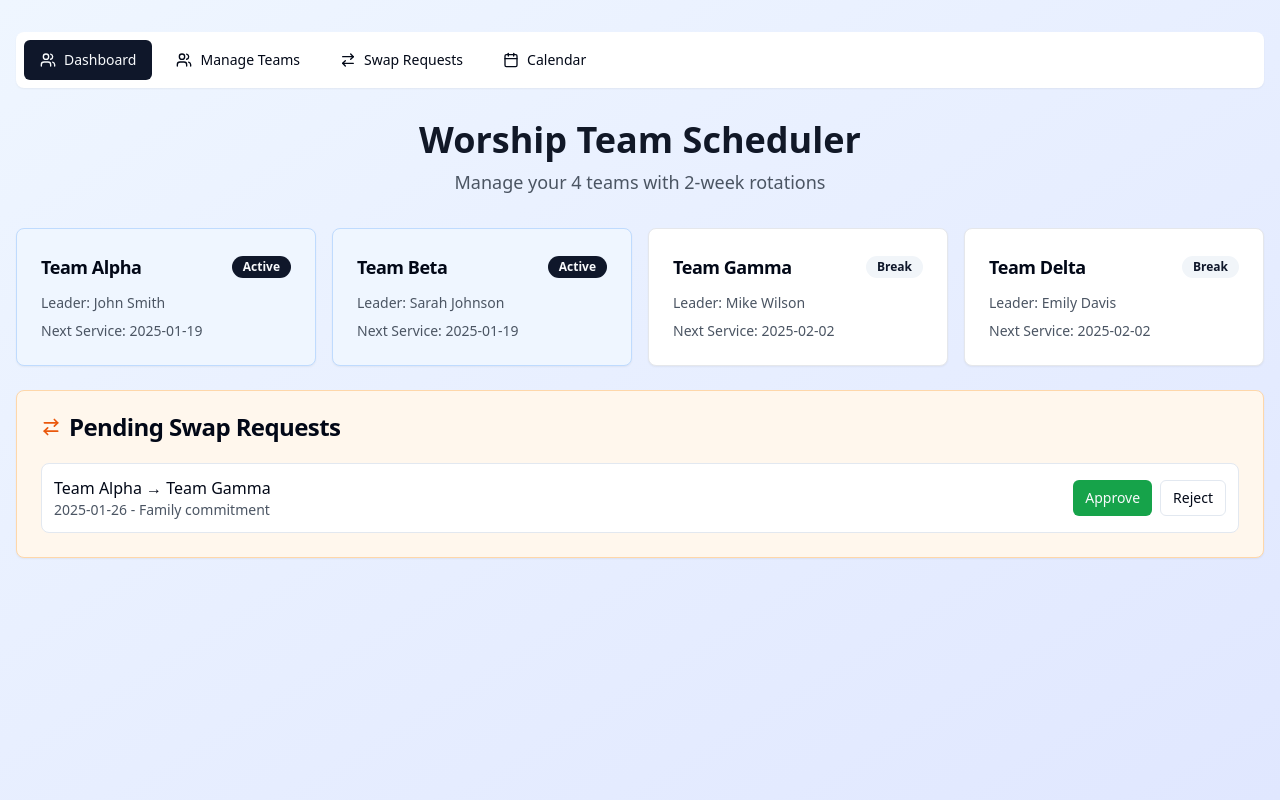
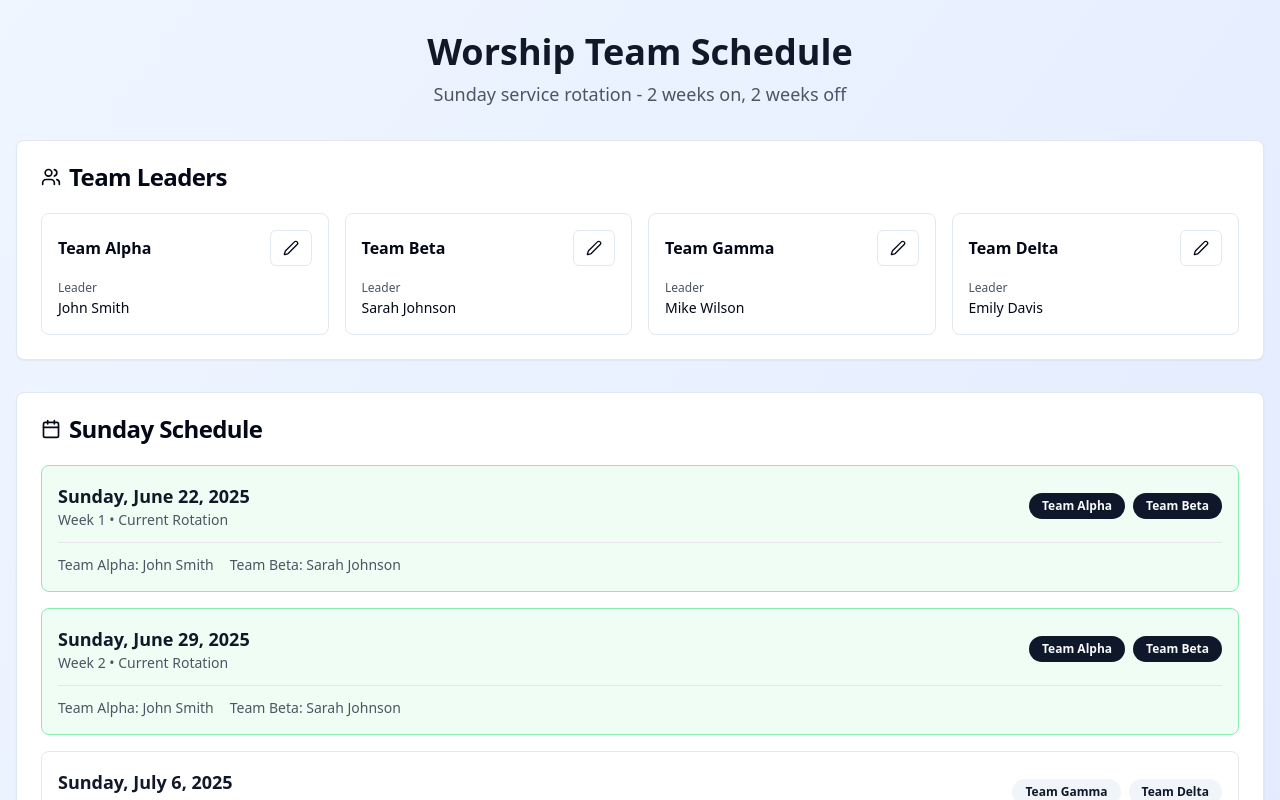
Before and after one commit to nathanaeltan/sunday-serenade-scheduler, a React (Vite) app: page / in a window 1280 px wide. Shown: the top 800 px of the page. Built offline with nearby package versions, Linux system fonts and the light colour scheme.

Commit message:
Refactor: Simplify calendar view
Remove unnecessary features and data storage, focusing on a Sunday-only calendar view. Store data in URL or cookies.

```diff
--- a/src/pages/Index.tsx
+++ b/src/pages/Index.tsx
@@ -1,192 +1,242 @@
 
-import { useState } from "react";
-import { Calendar, Users, ArrowRightLeft, CheckCircle } from "lucide-react";
+import { useState, useEffect } from "react";
+import { Calendar, Users, Edit2, Save, X } from "lucide-react";
 import { Button } from "@/components/ui/button";
-import { Card, CardContent, CardDescription, CardHeader, CardTitle } from "@/components/ui/card";
+import { Card, CardContent, CardHeader, CardTitle } from "@/components/ui/card";
 import { Badge } from "@/components/ui/badge";
-import TeamManagement from "@/components/TeamManagement";
-import SwapRequests from "@/components/SwapRequests";
-import ScheduleCalendar from "@/components/ScheduleCalendar";
+import { Input } from "@/components/ui/input";
+import { Label } from "@/components/ui/label";
 
 interface Team {
   id: number;
   name: string;
   leader: string;
-  isActive: boolean;
-  nextScheduled: string;
 }
 
-interface SwapRequest {
-  id: number;
-  fromTeam: string;
-  toTeam: string;
+interface WeekData {
   date: string;
-  reason: string;
-  status: 'pending' | 'approved' | 'rejected';
-  requestedBy: string;
+  teams: number[];
 }
 
 const Index = () => {
-  const [activeTab, setActiveTab] = useState<'dashboard' | 'teams' | 'swaps' | 'calendar'>('dashboard');
-
   const [teams, setTeams] = useState<Team[]>([
-    { id: 1, name: "Team Alpha", leader: "John Smith", isActive: true, nextScheduled: "2025-01-19" },
-    { id: 2, name: "Team Beta", leader: "Sarah Johnson", isActive: true, nextScheduled: "2025-01-19" },
-    { id: 3, name: "Team Gamma", leader: "Mike Wilson", isActive: false, nextScheduled: "2025-02-02" },
-    { id: 4, name: "Team Delta", leader: "Emily Davis", isActive: false, nextScheduled: "2025-02-02" },
+    { id: 1, name: "Team Alpha", leader: "John Smith" },
+    { id: 2, name: "Team Beta", leader: "Sarah Johnson" },
+    { id: 3, name: "Team Gamma", leader: "Mike Wilson" },
+    { id: 4, name: "Team Delta", leader: "Emily Davis" },
   ]);
 
-  const [swapRequests, setSwapRequests] = useState<SwapRequest[]>([
-    {
-      id: 1,
-      fromTeam: "Team Alpha",
-      toTeam: "Team Gamma",
-      date: "2025-01-26",
-      reason: "Family commitment",
-      status: 'pending',
-      requestedBy: "John Smith"
+  const [editingTeam, setEditingTeam] = useState<number | null>(null);
+  const [editForm, setEditForm] = useState({ name: "", leader: "" });
+
+  // Load data from localStorage on component mount
+  useEffect(() => {
+    const savedTeams = localStorage.getItem('worship-teams');
+    if (savedTeams) {
+      setTeams(JSON.parse(savedTeams));
     }
-  ]);
+  }, []);
 
-  const updateTeam = (updatedTeam: Team) => {
-    setTeams(teams.map(team => team.id === updatedTeam.id ? updatedTeam : team));
+  // Save teams to localStorage whenever teams change
+  useEffect(() => {
+    localStorage.setItem('worship-teams', JSON.stringify(teams));
+  }, [teams]);
+
+  // Generate next 8 Sundays
+  const generateSundays = (): WeekData[] => {
+    const sundays: WeekData[] = [];
+    const today = new Date();
+    const nextSunday = new Date(today);
+
+    // Find next Sunday
+    const daysUntilSunday = 7 - today.getDay();
+    nextSunday.setDate(today.getDate() + (daysUntilSunday === 7 ? 0 : daysUntilSunday));
+
+    for (let i = 0; i < 8; i++) {
+      const sunday = new Date(nextSunday);
+      sunday.setDate(nextSunday.getDate() + (i * 7));
+
+      // Determine which teams are scheduled (2 weeks on, 2 weeks off)
+      const cycle = Math.floor(i / 2) % 2;
+      const scheduledTeams = cycle === 0 ? [1, 2] : [3, 4];
+
+      sundays.push({
+        date: sunday.toISOString().split('T')[0],
+        teams: scheduledTeams
+      });
+    }
+
+    return sundays;
   };
 
-  const addSwapRequest = (request: Omit<SwapRequest, 'id'>) => {
-    const newRequest = { ...request, id: Date.now() };
-    setSwapRequests([...swapRequests, newRequest]);
+  const sundays = generateSundays();
+
+  const formatDate = (dateString: string) => {
+    const date = new Date(dateString);
+    return date.toLocaleDateString('en-US', {
+      weekday: 'long',
+      year: 'numeric',
+      month: 'long',
+      day: 'numeric'
+    });
   };
 
-  const updateSwapRequest = (id: number, status: 'approved' | 'rejected') => {
-    setSwapRequests(swapRequests.map(req =>
-      req.id === id ? { ...req, status } : req
-    ));
+  const startEditing = (team: Team) => {
+    setEditingTeam(team.id);
+    setEditForm({ name: team.name, leader: team.leader });
   };
 
-  const renderDashboard = () => (
-    <div className="space-y-6">
-      <div className="text-center mb-8">
-        <h1 className="text-4xl font-bold text-gray-900 mb-2">Worship Team Scheduler</h1>
-        <p className="text-lg text-gray-600">Manage your 4 teams with 2-week rotations</p>
-      </div>
+  const saveChanges = (teamId: number) => {
+    setTeams(teams.map(team =>
+      team.id === teamId
+        ? { ...team, name: editForm.name, leader: editForm.leader }
+        : team
+    ));
+    setEditingTeam(null);
+  };
 
-      <div className="grid grid-cols-1 md:grid-cols-2 lg:grid-cols-4 gap-4 mb-8">
-        {teams.map((team) => (
-          <Card key={team.id} className={`transition-all duration-200 hover:shadow-lg ${team.isActive ? 'border-blue-200 bg-blue-50' : 'border-gray-200'}`}>
-            <CardHeader className="pb-3">
-              <div className="flex items-center justify-between">
-                <CardTitle className="text-lg">{team.name}</CardTitle>
-                <Badge variant={team.isActive ? "default" : "secondary"}>
-                  {team.isActive ? "Active" : "Break"}
-                </Badge>
-              </div>
-            </CardHeader>
-            <CardContent>
-              <div className="space-y-2">
-                <p className="text-sm text-gray-600">
-                  <span className="font-medium">Leader:</span> {team.leader}
-                </p>
-                <p className="text-sm text-gray-600">
-                  <span className="font-medium">Next Service:</span> {team.nextScheduled}
-                </p>
-              </div>
-            </CardContent>
-          </Card>
-        ))}
-      </div>
+  const cancelEditing = () => {
+    setEditingTeam(null);
+    setEditForm({ name: "", leader: "" });
+  };
 
-      {swapRequests.filter(req => req.status === 'pending').length > 0 && (
-        <Card className="border-orange-200 bg-orange-50">
+  return (
+    <div className="min-h-screen bg-gradient-to-br from-blue-50 to-indigo-100">
+      <div className="container mx-auto px-4 py-8">
+        <div className="text-center mb-8">
+          <h1 className="text-4xl font-bold text-gray-900 mb-2">Worship Team Schedule</h1>
+          <p className="text-lg text-gray-600">Sunday service rotation - 2 weeks on, 2 weeks off</p>
+        </div>
+
+        {/* Team Management Section */}
+        <Card className="mb-8">
           <CardHeader>
             <CardTitle className="flex items-center gap-2">
-              <ArrowRightLeft className="w-5 h-5 text-orange-600" />
-              Pending Swap Requests
+              <Users className="w-5 h-5" />
+              Team Leaders
             </CardTitle>
           </CardHeader>
           <CardContent>
-            <div className="space-y-3">
-              {swapRequests.filter(req => req.status === 'pending').map((request) => (
-                <div key={request.id} className="flex items-center justify-between p-3 bg-white rounded-lg border">
+            <div className="grid grid-cols-1 md:grid-cols-2 lg:grid-cols-4 gap-4">
+              {teams.map((team) => (
+                <div key={team.id} className="p-4 border rounded-lg bg-white">
+                  <div className="flex items-center justify-between mb-2">
+                    {editingTeam === team.id ? (
+                      <Input
+                        value={editForm.name}
+                        onChange={(e) => setEditForm({ ...editForm, name: e.target.value })}
+                        className="font-semibold"
+                      />
+                    ) : (
+                      <h3 className="font-semibold">{team.name}</h3>
+                    )}
+
+                    {editingTeam === team.id ? (
+                      <div className="flex gap-1">
+                        <Button size="sm" onClick={() => saveChanges(team.id)}>
+                          <Save className="w-3 h-3" />
+                        </Button>
+                        <Button size="sm" variant="outline" onClick={cancelEditing}>
+                          <X className="w-3 h-3" />
+                        </Button>
+                      </div>
+                    ) : (
+                      <Button size="sm" variant="outline" onClick={() => startEditing(team)}>
+                        <Edit2 className="w-3 h-3" />
+                      </Button>
+                    )}
+                  </div>
+
                   <div>
-                    <p className="font-medium">{request.fromTeam} → {request.toTeam}</p>
-                    <p className="text-sm text-gray-600">{request.date} - {request.reason}</p>
-                  </div>
-                  <div className="flex gap-2">
-                    <Button
-                      size="sm"
-                      onClick={() => updateSwapRequest(request.id, 'approved')}
-                      className="bg-green-600 hover:bg-green-700"
-                    >
-                      Approve
-                    </Button>
-                    <Button
-                      size="sm"
-                      variant="outline"
-                      onClick={() => updateSwapRequest(request.id, 'rejected')}
-                    >
-                      Reject
-                    </Button>
+                    <Label className="text-xs text-gray-600">Leader</Label>
+                    {editingTeam === team.id ? (
+                      <Input
+                        value={editForm.leader}
+                        onChange={(e) => setEditForm({ ...editForm, leader: e.target.value })}
+                        className="mt-1"
+                      />
+                    ) : (
+                      <p className="text-sm font-medium">{team.leader}</p>
+                    )}
                   </div>
                 </div>
               ))}
             </div>
           </CardContent>
         </Card>
-      )}
-    </div>
-  );
 
-  return (
-    <div className="min-h-screen bg-gradient-to-br from-blue-50 to-indigo-100">
-      <div className="container mx-auto px-4 py-8">
-        {/* Navigation */}
-        <div className="flex flex-wrap gap-2 mb-8 bg-white p-2 rounded-lg shadow-sm">
-          <Button
-            variant={activeTab === 'dashboard' ? 'default' : 'ghost'}
-            onClick={() => setActiveTab('dashboard')}
-            className="flex items-center gap-2"
-          >
-            <Users className="w-4 h-4" />
-            Dashboard
-          </Button>
-          <Button
-            variant={activeTab === 'teams' ? 'default' : 'ghost'}
-            onClick={() => setActiveTab('teams')}
-            className="flex items-center gap-2"
-          >
-            <Users className="w-4 h-4" />
-            Manage Teams
-          </Button>
-          <Button
-            variant={activeTab === 'swaps' ? 'default' : 'ghost'}
-            onClick={() => setActiveTab('swaps')}
-            className="flex items-center gap-2"
-          >
-            <ArrowRightLeft className="w-4 h-4" />
-            Swap Requests
-          </Button>
-          <Button
-            variant={activeTab === 'calendar' ? 'default' : 'ghost'}
-            onClick={() => setActiveTab('calendar')}
-            className="flex items-center gap-2"
-          >
-            <Calendar className="w-4 h-4" />
-            Calendar
-          </Button>
-        </div>
+        {/* Calendar Section */}
+        <Card>
+          <CardHeader>
+            <CardTitle className="flex items-center gap-2">
+              <Calendar className="w-5 h-5" />
+              Sunday Schedule
+            </CardTitle>
+          </CardHeader>
+          <CardContent>
+            <div className="space-y-4">
+              {sundays.map((sunday, index) => {
+                const scheduledTeams = teams.filter(team => sunday.teams.includes(team.id));
+                const isCurrentWeek = index < 2;
 
-        {/* Content */}
-        {activeTab === 'dashboard' && renderDashboard()}
-        {activeTab === 'teams' && <TeamManagement teams={teams} onUpdateTeam={updateTeam} />}
-        {activeTab === 'swaps' && (
-          <SwapRequests
-            teams={teams}
-            swapRequests={swapRequests}
-            onAddSwapRequest={addSwapRequest}
-            onUpdateSwapRequest={updateSwapRequest}
-          />
-        )}
-        {activeTab === 'calendar' && <ScheduleCalendar teams={teams} />}
+                return (
+                  <div
+                    key={sunday.date}
+                    className={`p-4 border rounded-lg transition-all ${
+                      isCurrentWeek ? 'border-green-300 bg-green-50' : 'border-gray-200 bg-white'
+                    }`}
+                  >
+                    <div className="flex items-center justify-between">
+                      <div>
+                        <h3 className="text-lg font-semibold text-gray-900">
+                          {formatDate(sunday.date)}
+                        </h3>
+                        <p className="text-sm text-gray-600">
+                          Week {index + 1} • {isCurrentWeek ? 'Current Rotation' : 'Upcoming'}
+                        </p>
+                      </div>
+
+                      <div className="flex gap-2">
+                        {scheduledTeams.map((team) => (
+                          <Badge
+                            key={team.id}
+                            variant={isCurrentWeek ? "default" : "secondary"}
+                            className="px-3 py-1"
+                          >
+                            {team.name}
+                          </Badge>
+                        ))}
+                      </div>
+                    </div>
+
+                    <div className="mt-3 pt-3 border-t border-gray-200">
+                      <div className="flex flex-wrap gap-4 text-sm text-gray-600">
+                        {scheduledTeams.map((team) => (
+                          <span key={team.id}>
+                            <span className="font-medium">{team.name}:</span> {team.leader}
+                          </span>
+                        ))}
+                      </div>
+                    </div>
+                  </div>
+                );
+              })}
+            </div>
+          </CardContent>
+        </Card>
+
+        {/* Rotation Info */}
+        <Card className="mt-6 bg-blue-50 border-blue-200">
+          <CardContent className="pt-6">
+            <div className="text-center">
+              <h3 className="font-semibold text-blue-900 mb-2">Rotation Pattern</h3>
+              <p className="text-blue-700 text-sm">
+                Teams 1 & 2 serve together for 2 weeks, then Teams 3 & 4 serve for 2 weeks.
+                This creates a balanced 50% service schedule for each team.
+              </p>
+            </div>
+          </CardContent>
+        </Card>
       </div>
     </div>
   );
```
